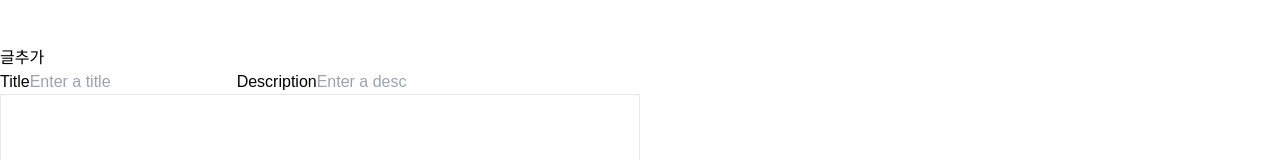
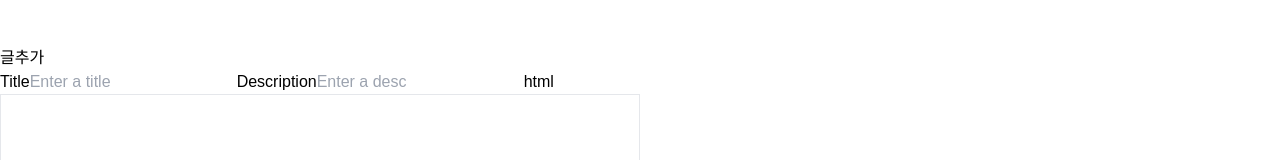
Before and after one commit to inyourcare/practical-trivia, a Next.js app: page /contactinfo in a window 1280 px wide. Shown: the part 140-300 px from the top of the page. Built offline with nearby package versions, Linux system fonts and the light colour scheme; no server answers; the database is empty.

Commit message:
quill editor html 모드 추가

```diff
--- a/components/ReactQuillWrapper.tsx
+++ b/components/ReactQuillWrapper.tsx
@@ -37,6 +37,7 @@ function ReactQuillWrapper() {
     content: "",
     desc: "",
   };
+  const [html, setHTML] = useState(true);
   const [state, setState] = useState(initialState);
   const handleChange = (value: string) => {
     setState({ ...state, content: value });
@@ -95,17 +96,29 @@ function ReactQuillWrapper() {
               onChange={(e) => handleDescChange(e)}
               required
             />
-            {/* <ReactQuill
-              value={state.content}
-              modules={state.modules}
-              formats={state.formats}
-              onChange={handleChange}
-            /> */}
-            <textarea
-              className="w-full border h-[600px]"
-              value={state.content}
-              onChange={(e) => handleChange(e.target.value)}
-            />
+
+            <nav className="gap-3 sm:gap-5 md:gap-10 lg:gap-10 xl:gap-10 2xl:gap-10 inline-flex justify-center sm:justify-center md:justify-right mt-5 sm:mt-5 md:mt-0 lg:mt-0 xl:mt-0 2xl:mt-0  items-start text-black text-left font-medium">
+              <div className="cursor-pointer" onClick={() => setHTML(!html)}>html</div>
+            </nav>
+            {html === true ? (
+              <>
+                <textarea
+                  className="w-full border h-[600px]"
+                  value={state.content}
+                  onChange={(e) => handleChange(e.target.value)}
+                />
+              </>
+            ) : (
+              <>
+                <ReactQuill
+                  value={state.content}
+                  modules={state.modules}
+                  formats={state.formats}
+                  onChange={handleChange}
+                />
+              </>
+            )}
+
             <button>Save</button>
             {/* <p>{state.content}</p> */}
           </form>
```
